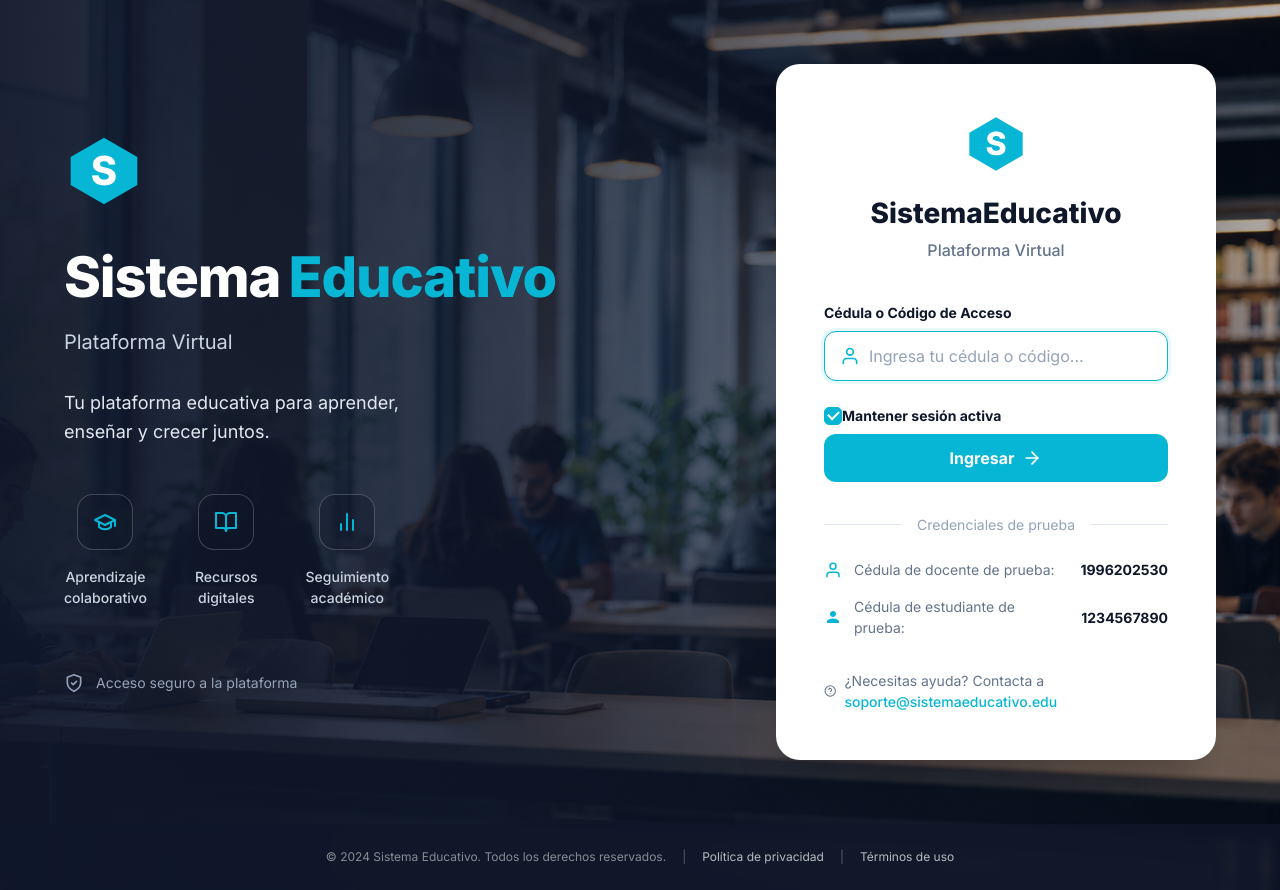
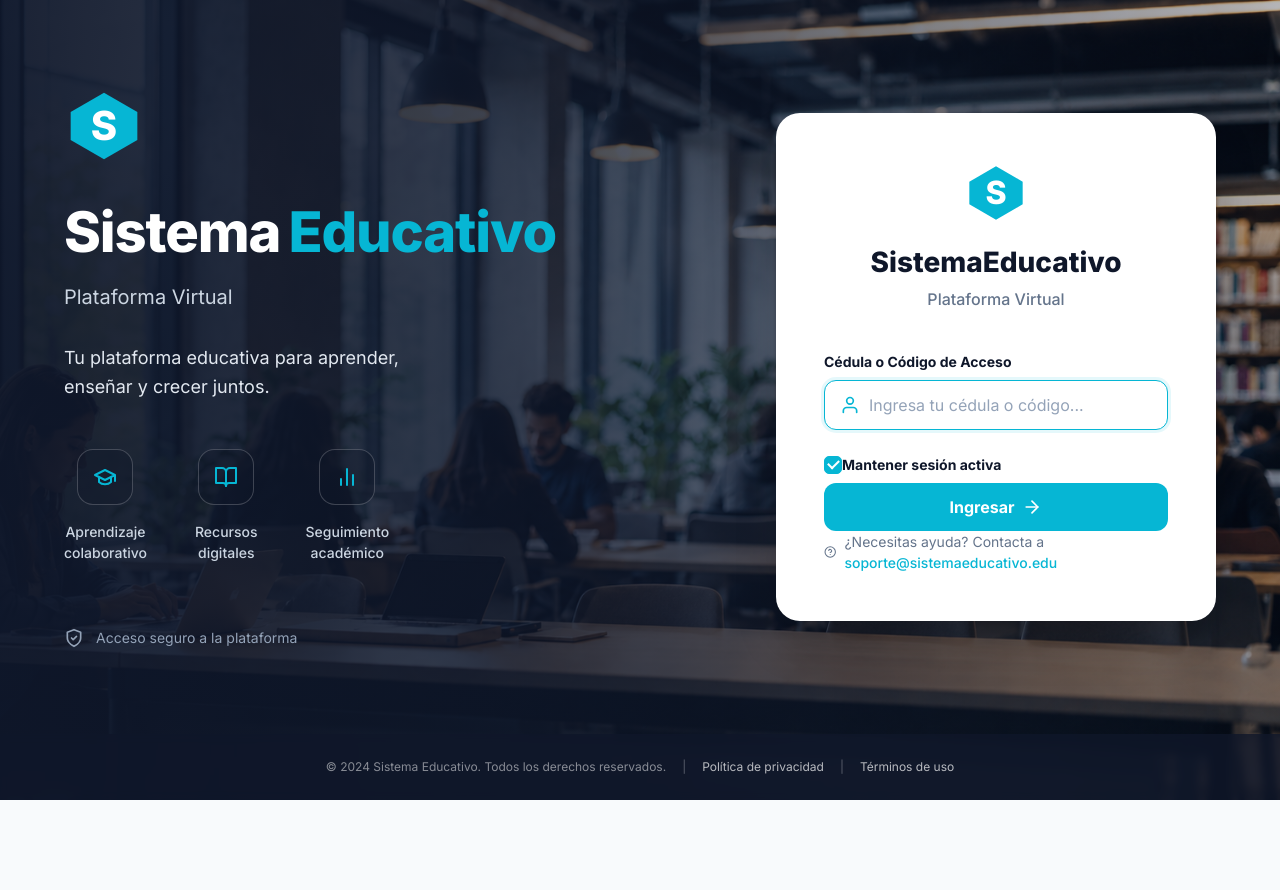
Before and after one commit to Jeidendk/minimoodle, a React (Vite) app: page / in a window 1280 px wide. After the commit the page ends 800 px from the top, so only its background shows below. Built offline with nearby package versions, Linux system fonts and the light colour scheme; no server answers; the database is empty.

Commit message:
Remove test credentials from UI

```diff
--- a/src/views/LoginView.jsx
+++ b/src/views/LoginView.jsx
@@ -137,27 +137,7 @@ export default function LoginView({ onLogin }) {
               </button>
             </form>
 
-            <div className="login-divider">
-              <span>Credenciales de prueba</span>
-            </div>
 
-            <div className="login-test-creds">
-              <div className="cred-row">
-                <svg width="18" height="18" viewBox="0 0 24 24" fill="none" stroke="currentColor" strokeWidth="2" strokeLinecap="round" strokeLinejoin="round" className="cred-icon outline-teal">
-                  <path d="M20 21v-2a4 4 0 0 0-4-4H8a4 4 0 0 0-4 4v2"/>
-                  <circle cx="12" cy="7" r="4"/>
-                </svg>
-                <span className="cred-label">Cédula de docente de prueba:</span>
-                <strong className="cred-val">1996202530</strong>
-              </div>
-              <div className="cred-row">
-                <svg width="18" height="18" viewBox="0 0 24 24" fill="currentColor" stroke="none" className="cred-icon fill-teal">
-                  <path d="M12 12c2.21 0 4-1.79 4-4s-1.79-4-4-4-4 1.79-4 4 1.79 4 4 4zm0 2c-2.67 0-8 1.34-8 4v2h16v-2c0-2.66-5.33-4-8-4z" />
-                </svg>
-                <span className="cred-label">Cédula de estudiante de prueba:</span>
-                <strong className="cred-val">1234567890</strong>
-              </div>
-            </div>
 
             <div className="login-help">
               <svg width="16" height="16" viewBox="0 0 24 24" fill="none" stroke="currentColor" strokeWidth="2" strokeLinecap="round" strokeLinejoin="round">
```
